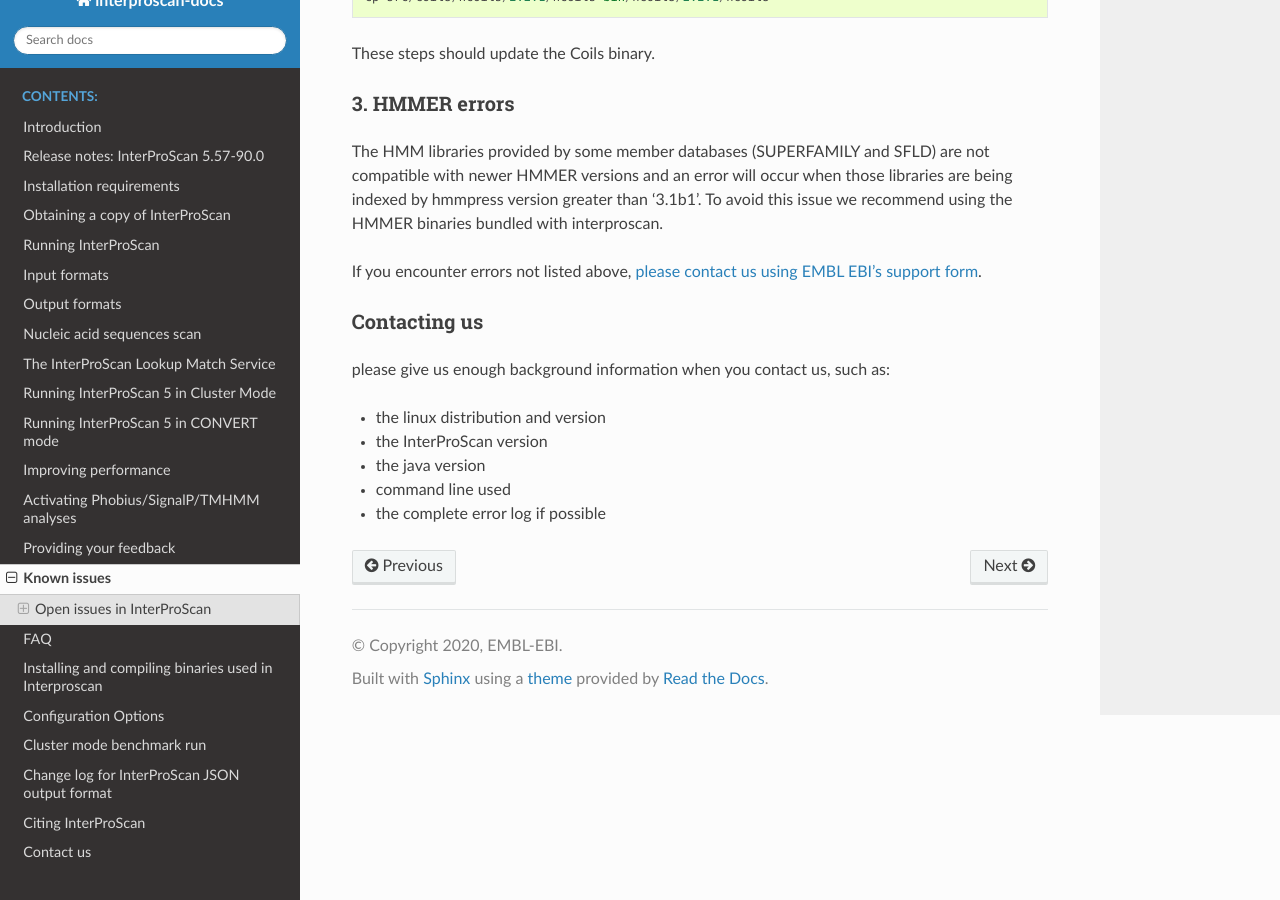
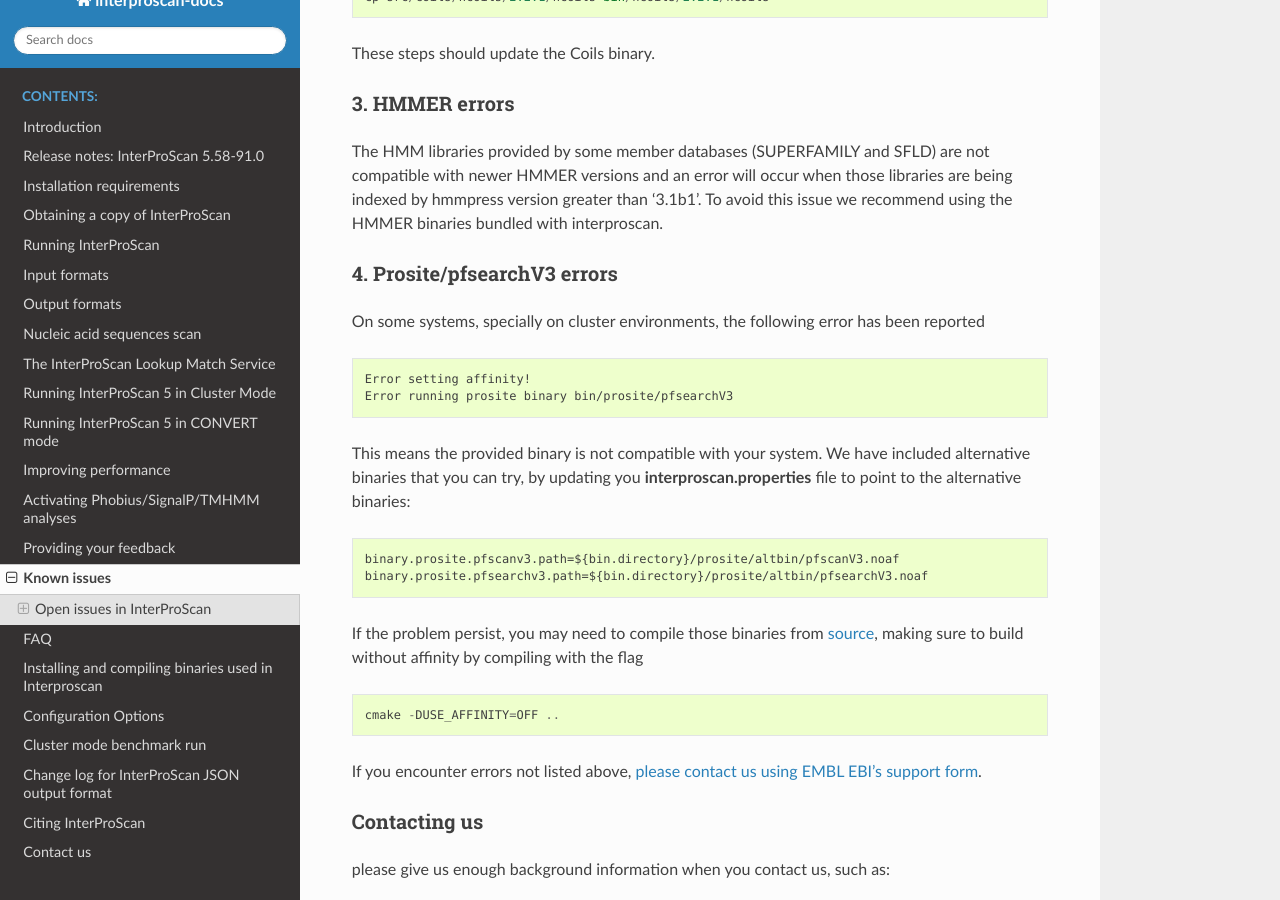
Before and after one commit to ebi-pf-team/interproscan-docs, a Sphinx documentation site: the page built from docs/KnownIssues.rst, in a window 1280 px wide and 900 px high, scrolled down 951 px. Built offline with Sphinx 7.4.7 and the Read the Docs theme 2.0.0, drawn with Linux system fonts in a browser that asks for light colours; some of the changed text lies outside the part shown.

Commit message:
5.58-91.0 update

```diff
--- a/docs/KnownIssues.rst
+++ b/docs/KnownIssues.rst
@@ -9,7 +9,7 @@
 `please contact us using EMBL EBI's support form <http://www.ebi.ac.uk/support/interproscan>`__.
 
 
-1. CDD/RPSBlast errors.
+1. CDD/RPSBlast errors
 ~~~~~~~~~~~~~~~~~~~~~~~
 
 On some linux systems, you may get rpsblast errors like
@@ -43,7 +43,29 @@
 3. HMMER errors
 ~~~~~~~~~~~~~~~~
 
-The HMM libraries provided by some member databases (SUPERFAMILY and SFLD) are not compatible with newer HMMER versions and an error will occur when those libraries are being indexed by hmmpress version greater than '3.1b1'. To avoid this issue we recommend using the HMMER binaries bundled with interproscan.
+The HMM libraries provided by some member databases (SUPERFAMILY and SFLD) are not compatible with
+newer HMMER versions and an error will occur when those libraries are being indexed by hmmpress version
+greater than '3.1b1'. To avoid this issue we recommend using the HMMER binaries bundled with interproscan.
+
+4. Prosite/pfsearchV3 errors
+~~~~~~~~~~~~~~~~
+On some systems, specially on cluster environments, the following error has been reported
+::
+  Error setting affinity!
+  Error running prosite binary bin/prosite/pfsearchV3
+
+This means the provided binary is not compatible with your system. We have included alternative binaries
+that you can try, by updating you **interproscan.properties** file to point to the alternative binaries:
+::
+  binary.prosite.pfscanv3.path=${bin.directory}/prosite/altbin/pfscanV3.noaf
+  binary.prosite.pfsearchv3.path=${bin.directory}/prosite/altbin/pfsearchV3.noaf
+
+
+If the problem persist, you may need to compile those binaries from `source <https://github.com/sib-swiss/pftools3/>`__,
+making sure to build without affinity by compiling with the flag
+::
+  cmake -DUSE_AFFINITY=OFF ..
+
 
 
 If you encounter errors not listed above,
```
Also changed, not shown: docs/HowToDownload.rst (+6 -6 lines), docs/LocalLookupService.rst (+15 -15 lines), docs/ReleaseNotes.rst (+8 -8 lines).
